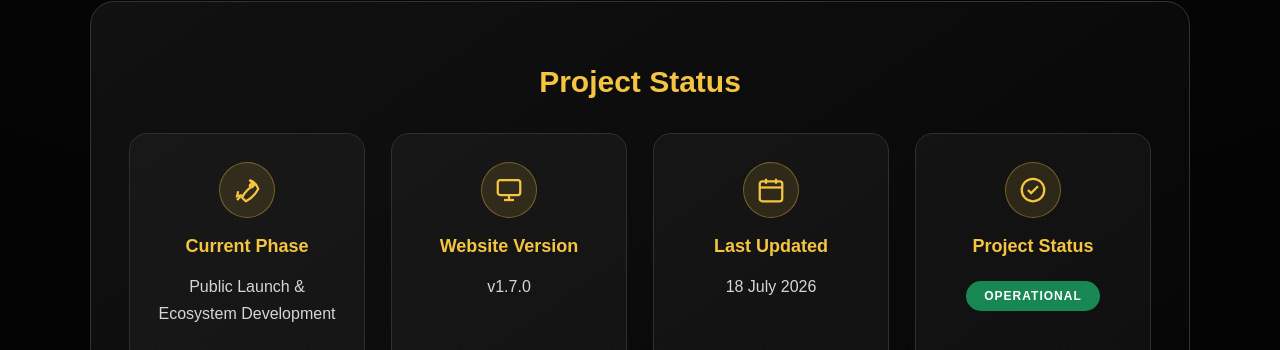
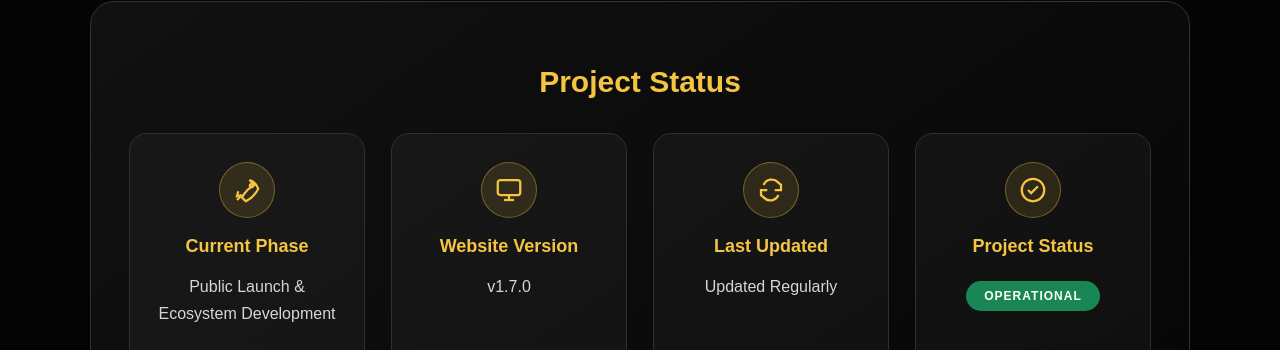
Before and after one commit to MAGZOWN/mag-coin-website, a Next.js app: page / in a window 1280 px wide. Shown: the part 1578-1928 px from the top of the page. Built offline with nearby package versions, Linux system fonts and the light colour scheme.

Commit message:
Phase 17.2: Enhance homepage snapshot and update maintenance status

```diff
--- a/app/components/ProjectStatus.tsx
+++ b/app/components/ProjectStatus.tsx
@@ -10,7 +10,14 @@ const iconStyle: CSSProperties = {
 
 function RocketIcon() {
   return (
-    <svg style={iconStyle} viewBox="0 0 24 24" fill="none" stroke="currentColor" strokeWidth="1.8">
+    <svg
+      style={iconStyle}
+      viewBox="0 0 24 24"
+      fill="none"
+      stroke="currentColor"
+      strokeWidth="1.8"
+      aria-hidden="true"
+    >
       <path d="M14 4c3 1 6 4 7 7-2 4-6 8-10 10l-3-3c2-4 6-8 10-10z" />
       <path d="M7 17l-3 3" />
       <path d="M8 16l-4 1 1-4" />
@@ -21,7 +28,14 @@ function RocketIcon() {
 
 function MonitorIcon() {
   return (
-    <svg style={iconStyle} viewBox="0 0 24 24" fill="none" stroke="currentColor" strokeWidth="1.8">
+    <svg
+      style={iconStyle}
+      viewBox="0 0 24 24"
+      fill="none"
+      stroke="currentColor"
+      strokeWidth="1.8"
+      aria-hidden="true"
+    >
       <rect x="3" y="4" width="18" height="12" rx="2" />
       <path d="M8 20h8" />
       <path d="M12 16v4" />
@@ -29,20 +43,34 @@ function MonitorIcon() {
   );
 }
 
-function CalendarIcon() {
+function UpdateIcon() {
   return (
-    <svg style={iconStyle} viewBox="0 0 24 24" fill="none" stroke="currentColor" strokeWidth="1.8">
-      <rect x="3" y="5" width="18" height="16" rx="2" />
-      <path d="M3 10h18" />
-      <path d="M8 3v4" />
-      <path d="M16 3v4" />
+    <svg
+      style={iconStyle}
+      viewBox="0 0 24 24"
+      fill="none"
+      stroke="currentColor"
+      strokeWidth="1.8"
+      aria-hidden="true"
+    >
+      <path d="M20 7v5h-5" />
+      <path d="M4 17v-5h5" />
+      <path d="M6.1 8a7 7 0 0 1 11.6-2.1L20 8" />
+      <path d="M17.9 16a7 7 0 0 1-11.6 2.1L4 16" />
     </svg>
   );
 }
 
 function StatusIcon() {
   return (
-    <svg style={iconStyle} viewBox="0 0 24 24" fill="none" stroke="currentColor" strokeWidth="1.8">
+    <svg
+      style={iconStyle}
+      viewBox="0 0 24 24"
+      fill="none"
+      stroke="currentColor"
+      strokeWidth="1.8"
+      aria-hidden="true"
+    >
       <circle cx="12" cy="12" r="9" />
       <path d="M8 12l2.5 2.5L16 9" />
     </svg>
@@ -55,39 +83,49 @@ export default function ProjectStatus() {
       <h2 style={styles.title}>Project Status</h2>
 
       <div style={styles.grid}>
-
         <div style={styles.item} className="cardHover">
           <div style={styles.icon}>
             <RocketIcon />
           </div>
+
           <h3 style={styles.heading}>Current Phase</h3>
-          <p style={styles.value}>Public Launch & Ecosystem Development</p>
+
+          <p style={styles.value}>
+            Public Launch &amp; Ecosystem Development
+          </p>
         </div>
 
         <div style={styles.item} className="cardHover">
           <div style={styles.icon}>
             <MonitorIcon />
           </div>
+
           <h3 style={styles.heading}>Website Version</h3>
+
           <p style={styles.value}>v1.7.0</p>
         </div>
 
         <div style={styles.item} className="cardHover">
           <div style={styles.icon}>
-            <CalendarIcon />
+            <UpdateIcon />
           </div>
+
           <h3 style={styles.heading}>Last Updated</h3>
-          <p style={styles.value}>18 July 2026</p>
+
+          <p style={styles.value}>Updated Regularly</p>
         </div>
 
         <div style={styles.item} className="cardHover">
           <div style={styles.icon}>
             <StatusIcon />
           </div>
+
           <h3 style={styles.heading}>Project Status</h3>
-          <span style={styles.badge}>{foundationData.foundationStatus}</span>
+
+          <span style={styles.badge}>
+            {foundationData.foundationStatus}
+          </span>
         </div>
-
       </div>
 
       <div style={styles.footer}>
@@ -125,7 +163,7 @@ const styles: Record<string, CSSProperties> = {
 
   grid: {
     display: "grid",
-    gridTemplateColumns: "repeat(auto-fit,minmax(210px,1fr))",
+    gridTemplateColumns: "repeat(auto-fit, minmax(210px, 1fr))",
     gap: "26px",
   },
 
```
